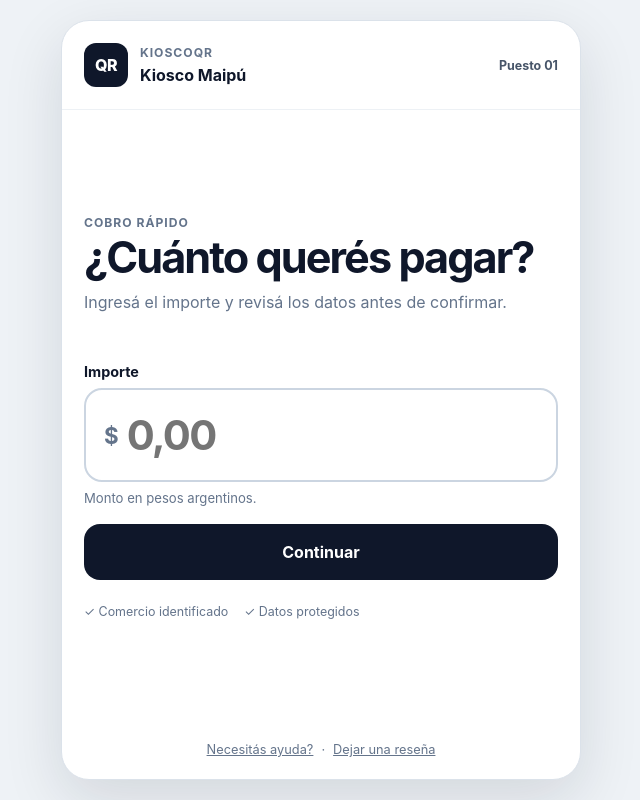
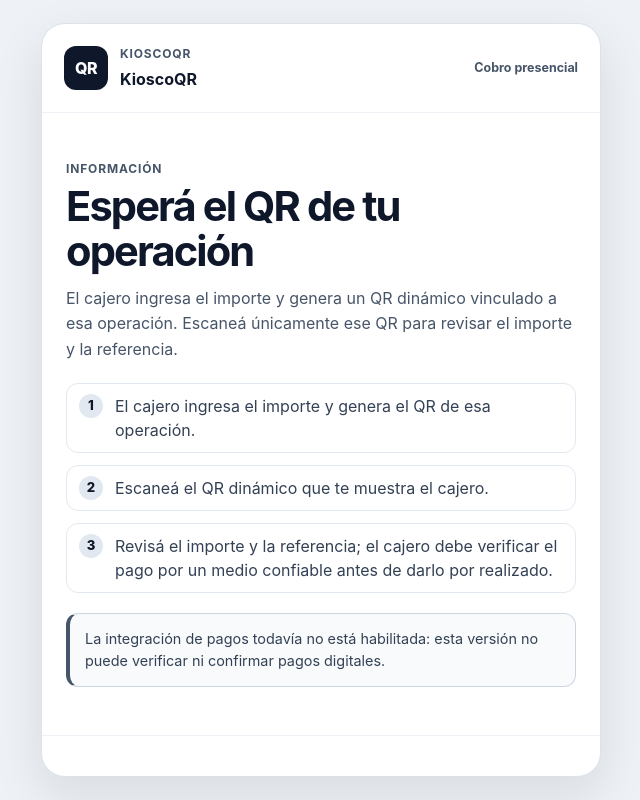
Before and after one commit to popnegro/kioscoqr, a website: page index.html in a window 1280 px wide. Shown: the whole page, without its empty margins (319-959 px from the left). Drawn offline with Linux system fonts and the light colour scheme.

Commit message:
fix(ui): align PMV with dynamic operation QR
Align public and cashier UI with the operation-specific dynamic QR flow. Keep digital payments disabled until provider verification is integrated.

```diff
--- a/app.js
+++ b/app.js
@@ -1,72 +1,120 @@
-const form = document.querySelector("#payment-form");
-const amount = document.querySelector("#amount");
 const content = document.querySelector("#app");
 const storeName = document.querySelector("#store-name");
 const stationBadge = document.querySelector(".station");
+const contactLink = document.querySelector("#contact-link");
+const reviewLink = document.querySelector("#review-link");
 
-function formatAmount(value) {
-  const normalized = value.replace(/\s/g, "").replace(/\./g, "").replace(",", ".");
-  const number = Number(normalized);
-  return Number.isFinite(number) ? number : 0;
+function node(tag, className, text) {
+  const item = document.createElement(tag);
+  if (className) item.className = className;
+  if (text !== undefined) item.textContent = text;
+  return item;
 }
 
-function renderMessage({ eyebrow, heading, message, status }) {
+function renderMessage({ eyebrow, heading, message, status, steps = [], amount = false }) {
   content.replaceChildren();
 
-  const section = document.createElement("section");
-  section.className = "intro";
-
-  const label = document.createElement("p");
-  label.className = "eyebrow";
-  label.textContent = eyebrow;
-
-  const title = document.createElement("h2");
-  title.textContent = heading;
-
-  const description = document.createElement("p");
-  description.className = "muted";
-  description.textContent = message;
-
-  section.append(label, title, description);
+  const section = node("section", "intro");
+  section.append(node("p", "eyebrow", eyebrow));
+  const title = node("h2", amount ? "amount-heading" : "", heading);
+  title.tabIndex = -1;
+  section.append(title, node("p", "muted", message));
   content.append(section);
 
+  if (steps.length) {
+    const list = node("ol", "steps");
+    for (const step of steps) list.append(node("li", "", step));
+    content.append(list);
+  }
+
   if (status) {
-    const note = document.createElement("div");
-    note.className = "trust";
-    const statusText = document.createElement("span");
-    statusText.textContent = status;
-    note.append(statusText);
+    const note = node("div", "status-note");
+    note.setAttribute("role", "status");
+    note.append(node("span", "", status));
     content.append(note);
+  }
+}
+
+function clearMerchantLinks() {
+  for (const link of [contactLink, reviewLink]) {
+    link.hidden = true;
+    link.removeAttribute("href");
+  }
+}
+
+function safeHttpsUrl(value) {
+  if (typeof value !== "string" || !value.trim()) return null;
+  try {
+    const url = new URL(value);
+    return url.protocol === "https:" ? url : null;
+  } catch {
+    return null;
+  }
+}
+
+function setMerchantLinks(publicInfo) {
+  clearMerchantLinks();
+  const number = typeof publicInfo?.whatsappNumber === "string"
+    ? publicInfo.whatsappNumber.replace(/\D/g, "")
+    : "";
+  if (number.length >= 8 && number.length <= 15) {
+    contactLink.href = "https://wa.me/" + number;
+    contactLink.hidden = false;
+  }
+
+  const reviewUrl = safeHttpsUrl(publicInfo?.googleReviewUrl);
+  if (reviewUrl && /(^|\.)google\.(com|com\.ar|es|co\.uk)$/i.test(reviewUrl.hostname)) {
+    reviewLink.href = reviewUrl.toString();
+    reviewLink.hidden = false;
   }
 }
 
 function formatOperationStatus(status) {
   const labels = {
-    CREATED: "Pendiente de pago",
+    CREATED: "Creada; pendiente de pago",
     PENDING: "Pendiente de verificación",
-    PAID: "Pagado",
-    FAILED: "Fallido",
-    CANCELLED: "Cancelado",
-    EXPIRED: "Vencido",
+    PAID: "Pago registrado",
+    FAILED: "Fallida",
+    CANCELLED: "Cancelada",
+    EXPIRED: "Vencida",
+    COMPLETED: "Finalizada",
   };
   return labels[status] || "Estado no reconocido";
 }
 
+function showHome() {
+  clearMerchantLinks();
+  storeName.textContent = "KioscoQR";
+  stationBadge.textContent = "Cobro presencial";
+  document.title = "KioscoQR · Cobro presencial";
+  renderMessage({
+    eyebrow: "Información",
+    heading: "Esperá el QR de tu operación",
+    message: "El cajero ingresa el importe y genera un QR dinámico vinculado a esa operación. Escaneá únicamente ese QR para revisar el importe y la referencia.",
+    steps: [
+      "El cajero ingresa el importe y genera el QR de esa operación.",
+      "Escaneá el QR dinámico que te muestra el cajero.",
+      "Revisá el importe y la referencia; el cajero debe verificar el pago por un medio confiable antes de darlo por realizado.",
+    ],
+    status: "La integración de pagos todavía no está habilitada: esta versión no puede verificar ni confirmar pagos digitales.",
+  });
+}
+
 function showStationError(message) {
+  clearMerchantLinks();
   renderMessage({
     eyebrow: "QR no validado",
     heading: "No se pudo identificar el puesto",
     message,
-    status: "No ingreses datos ni intentes realizar un pago.",
+    status: "No ingreses datos ni intentes realizar un pago. Verificá el QR con el comercio.",
   });
-  form.remove();
 }
 
 async function showOperation(reference, publicCode) {
   try {
     const response = await fetch(
       "/api/public/operations/" + encodeURIComponent(reference) + "?station=" + encodeURIComponent(publicCode),
-      { headers: { Accept: "application/json" } }
+      { headers: { Accept: "application/json" }, cache: "no-store" }
     );
     const payload = await response.json().catch(() => null);
 
@@ -75,11 +123,10 @@ async function showOperation(reference, publicCode) {
         eyebrow: "Operación no validada",
         heading: response.status === 404 ? "No encontramos esta operación" : "No se pudo consultar la operación",
         message: response.status === 404
-          ? "La referencia no corresponde a este puesto o la operación no está disponible. Verificá la referencia con el cajero."
+          ? "La referencia no corresponde a este puesto o ya no está disponible. Verificá los datos con el cajero."
           : "El servicio no pudo validar la referencia. Volvé a intentarlo más tarde.",
         status: "No se realizó ningún cobro. No ingreses datos de pago.",
       });
-      form.remove();
       return;
     }
 
@@ -88,16 +135,21 @@ async function showOperation(reference, publicCode) {
     const amountLabel = Number.isFinite(numericAmount)
       ? numericAmount.toLocaleString("es-AR", { minimumFractionDigits: 2, maximumFractionDigits: 2 })
       : "No disponible";
+    storeName.textContent = payload.tenant?.name || "Comercio";
+    stationBadge.textContent = payload.station?.name || "Puesto de cobro";
+    document.title = "Operación " + operation.reference + " · KioscoQR";
+    setMerchantLinks(payload.public);
 
     renderMessage({
       eyebrow: "Operación identificada",
       heading: "$" + amountLabel,
-      message: "Referencia: " + operation.reference + ". Estado: " + formatOperationStatus(operation.status) + ".",
-      status: operation.paymentEnabled === false
-        ? "Pago digital no habilitado. Esta operación no inició ni confirmó ningún cobro; seguí las indicaciones del cajero."
-        : "El estado de pago no está habilitado para consulta automática. Verificá con el cajero antes de continuar.",
+      amount: true,
+      message: "Comercio: " + (payload.tenant?.name || "No disponible") +
+        ". Puesto: " + (payload.station?.name || "No disponible") +
+        ". Referencia: " + operation.reference + ". Estado registrado: " + formatOperationStatus(operation.status) + ".",
+      status: "Pago digital deshabilitado. Esta pantalla solo consulta la operación: no inicia, verifica ni confirma un cobro. Seguí las indicaciones del cajero.",
+      steps: ["Revisá el importe y el comercio.", "Si hay alguna diferencia, no continúes y consultá al cajero."],
     });
-    form.remove();
   } catch {
     renderMessage({
       eyebrow: "Servicio no disponible",
@@ -105,83 +157,66 @@ async function showOperation(reference, publicCode) {
       message: "Verificá tu conexión e intentá nuevamente.",
       status: "No se realizó ningún cobro. No ingreses datos de pago.",
     });
-    form.remove();
   }
 }
 
-async function resolvePrintedQrStation() {
+async function resolveRoute() {
   const params = new URLSearchParams(window.location.search);
   const publicCode = params.get("station");
+  const reference = params.get("reference");
 
-  // The unparameterized homepage remains an explicitly labeled visual demo.
-  if (!publicCode) return;
+  if (!publicCode) {
+    showHome();
+    return;
+  }
 
-  const submitButton = form.querySelector("button[type='submit']");
-  if (submitButton) submitButton.disabled = true;
+  if (!/^[A-Za-z0-9_-]{3,64}$/.test(publicCode)) {
+    showStationError("El enlace contiene un código de puesto inválido.");
+    return;
+  }
 
   try {
     const response = await fetch("/api/public/stations/" + encodeURIComponent(publicCode), {
       headers: { Accept: "application/json" },
+      cache: "no-store",
     });
     const payload = await response.json().catch(() => null);
 
     if (!response.ok || !payload?.ok || !payload.station || !payload.tenant) {
-      showStationError(
-        response.status === 404
-          ? "El QR no corresponde a un puesto activo. Contactá al comercio."
-          : "No pudimos validar el QR. Volvé a intentarlo más tarde."
-      );
+      showStationError(response.status === 404
+        ? "El QR no corresponde a un puesto activo. Contactá al comercio."
+        : "No pudimos validar el QR. Volvé a intentarlo más tarde.");
       return;
     }
 
     storeName.textContent = payload.tenant.name;
     stationBadge.textContent = payload.station.name;
     document.title = "Cobro en " + payload.tenant.name + " · KioscoQR";
+    setMerchantLinks(payload.public);
 
-    const reference = params.get("reference");
     if (reference) {
+      if (!/^[0-9a-f]{8}-[0-9a-f]{4}-[1-8][0-9a-f]{3}-[89ab][0-9a-f]{3}-[0-9a-f]{12}$/i.test(reference)) {
+        showStationError("La referencia de operación tiene un formato inválido.");
+        return;
+      }
       await showOperation(reference, publicCode);
       return;
     }
 
-    // A printed station QR identifies the checkout only. It must not let a
-    // customer choose the amount or simulate a payment confirmation.
     renderMessage({
       eyebrow: "Comercio identificado",
-      heading: "Solicitá la operación al cajero",
-      message: "Este QR identifica el puesto de cobro. El pago digital todavía no está habilitado; el cajero debe generar una operación antes de que puedas continuar.",
-      status: "No se realizó ningún cobro. No ingreses datos de pago.",
+      heading: "Pedí tu operación al cajero",
+      message: "Este enlace no identifica una operación con importe. Pedile al cajero que genere y te muestre el QR dinámico asociado al cobro.",
+      steps: [
+        "El cajero ingresa el importe y genera el QR dinámico de la operación.",
+        "Escaneá el QR dinámico específico que te muestra el cajero.",
+        "Revisá el importe y la referencia; el cajero debe verificar el pago por un medio confiable antes de darlo por realizado.",
+      ],
+      status: "La integración de pagos todavía no está habilitada: esta versión no puede verificar ni confirmar pagos digitales.",
     });
-    form.remove();
   } catch {
     showStationError("No pudimos conectar con el servicio. Verificá tu conexión e intentá nuevamente.");
-  } finally {
-    if (submitButton && submitButton.isConnected) submitButton.disabled = false;
   }
 }
 
-resolvePrintedQrStation();
-
-form.addEventListener("submit", (event) => {
-  event.preventDefault();
-  const value = formatAmount(amount.value);
-
-  if (value <= 0) {
-    amount.setAttribute("aria-invalid", "true");
-    amount.focus();
-    return;
-  }
-
-  amount.removeAttribute("aria-invalid");
-  content.innerHTML = `
-    <section class="intro">
-      <p class="eyebrow">Demo visual</p>
-      <h2>$${value.toLocaleString("es-AR", { minimumFractionDigits: 2 })}</h2>
-      <p class="muted">${storeName.textContent} · ${stationBadge.textContent}</p>
-    </section>
-    <div class="trust"><span>Esta es una demostración. No se crea ni se confirma ningún pago.</span></div>
-    <button class="primary" id="back" type="button">Volver</button>
-  `;
-
-  document.querySelector("#back").addEventListener("click", () => window.location.reload());
-});
+resolveRoute();
--- a/index.html
+++ b/index.html
@@ -1,11 +1,12 @@
 <!doctype html>
-<html lang="es">
+<html lang="es-AR">
 <head>
   <meta charset="UTF-8">
   <meta name="viewport" content="width=device-width, initial-scale=1">
   <meta name="theme-color" content="#0f172a">
-  <meta name="description" content="KioscoQR — experiencia de cobro simple y segura.">
-  <title>KioscoQR</title>
+  <meta name="description" content="KioscoQR: información de cobro presencial y consulta de operaciones.">
+  <meta name="robots" content="noindex, nofollow">
+  <title>KioscoQR · Cobro presencial</title>
   <link rel="stylesheet" href="/styles.css">
 </head>
 <body>
@@ -13,41 +14,24 @@
     <section class="kiosk" aria-labelledby="store-name">
       <header class="brand">
         <div class="brand-mark" aria-hidden="true">QR</div>
-        <div>
+        <div class="brand-copy">
           <p class="eyebrow">KioscoQR</p>
-          <h1 id="store-name">Kiosco Maipú</h1>
+          <h1 id="store-name">KioscoQR</h1>
         </div>
-        <span class="station">Puesto 01</span>
+        <span class="station">Cobro presencial</span>
       </header>
 
-      <div id="app" class="content">
+      <div id="app" class="content" aria-live="polite" aria-atomic="true">
         <section class="intro">
-          <p class="eyebrow">Cobro rápido</p>
-          <h2>¿Cuánto querés pagar?</h2>
-          <p class="muted">Ingresá el importe y revisá los datos antes de confirmar.</p>
+          <p class="eyebrow">Información</p>
+          <h2>Preparando la consulta</h2>
+          <p class="muted">Estamos validando el enlace. No ingreses datos de pago.</p>
         </section>
-
-        <form id="payment-form" class="payment-form">
-          <label for="amount">Importe</label>
-          <div class="amount-wrap">
-            <span aria-hidden="true">$</span>
-            <input id="amount" name="amount" inputmode="decimal" autocomplete="off" placeholder="0,00" aria-describedby="amount-help" required>
-          </div>
-          <p id="amount-help" class="help">Monto en pesos argentinos.</p>
-
-          <button class="primary" type="submit">Continuar</button>
-        </form>
-
-        <div class="trust" aria-label="Información del comercio">
-          <span>✓ Comercio identificado</span>
-          <span>✓ Datos protegidos</span>
-        </div>
       </div>
 
-      <footer>
-        <a href="https://wa.me/" aria-label="Contactar por WhatsApp">Necesitás ayuda?</a>
-        <span aria-hidden="true">·</span>
-        <a href="#" id="review-link">Dejar una reseña</a>
+      <footer aria-label="Contacto del comercio">
+        <a href="#" id="contact-link" hidden rel="noopener noreferrer" target="_blank">Contactar al comercio</a>
+        <a href="#" id="review-link" hidden rel="noopener noreferrer" target="_blank">Dejar una reseña</a>
       </footer>
     </section>
   </main>
--- a/styles.css
+++ b/styles.css
@@ -1,9 +1,11 @@
 :root {
+  color-scheme: light;
   font-family: Inter, ui-sans-serif, system-ui, -apple-system, BlinkMacSystemFont, "Segoe UI", sans-serif;
   color: #0f172a;
   background: #eef2f6;
   font-synthesis: none;
   text-rendering: optimizeLegibility;
+  -webkit-text-size-adjust: 100%;
 }
 
 * { box-sizing: border-box; }
@@ -15,31 +17,30 @@ body {
 }
 
 button, input { font: inherit; }
-
 button, a { -webkit-tap-highlight-color: transparent; }
 
 .shell {
   min-height: 100vh;
   display: grid;
   place-items: center;
-  padding: 16px;
+  padding: 20px;
 }
 
 .kiosk {
-  width: min(100%, 520px);
-  min-height: min(760px, calc(100vh - 32px));
+  width: min(100%, 560px);
+  min-height: min(720px, calc(100vh - 40px));
   display: flex;
   flex-direction: column;
   background: #fff;
   border: 1px solid #dbe2ea;
-  border-radius: 28px;
-  box-shadow: 0 20px 60px rgba(15, 23, 42, .12);
+  border-radius: 24px;
+  box-shadow: 0 18px 50px rgba(15, 23, 42, .10);
   overflow: hidden;
 }
 
 .brand {
   display: grid;
-  grid-template-columns: auto 1fr auto;
+  grid-template-columns: auto minmax(0, 1fr) auto;
   gap: 12px;
   align-items: center;
   padding: 22px;
@@ -58,114 +59,134 @@ button, a { -webkit-tap-highlight-color: transparent; }
   letter-spacing: -.04em;
 }
 
+.brand-copy { min-width: 0; }
 .eyebrow {
-  margin: 0 0 5px;
-  color: #64748b;
-  font-size: .76rem;
+  margin: 0 0 7px;
+  color: #475569;
+  font-size: .75rem;
   font-weight: 750;
-  letter-spacing: .08em;
+  letter-spacing: .07em;
+  line-height: 1.35;
   text-transform: uppercase;
 }
 
 h1, h2, p { margin-top: 0; }
-h1 { margin-bottom: 0; font-size: 1rem; }
-h2 { margin-bottom: 10px; font-size: clamp(1.8rem, 7vw, 2.7rem); line-height: 1.05; letter-spacing: -.045em; }
-.muted { color: #64748b; line-height: 1.55; }
-.station { color: #475569; font-size: .78rem; font-weight: 700; white-space: nowrap; }
+h1 { margin-bottom: 0; font-size: 1rem; overflow-wrap: anywhere; }
+h2 {
+  margin-bottom: 12px;
+  font-size: clamp(1.8rem, 7vw, 2.6rem);
+  line-height: 1.08;
+  letter-spacing: -.045em;
+  overflow-wrap: anywhere;
+}
+.amount-heading { font-variant-numeric: tabular-nums; }
+.muted { color: #475569; line-height: 1.6; }
+.station { color: #475569; font-size: .78rem; font-weight: 700; text-align: right; }
 
 .content {
   flex: 1;
   display: flex;
   flex-direction: column;
   justify-content: center;
-  padding: clamp(28px, 8vw, 56px) 22px;
+  gap: 20px;
+  padding: clamp(28px, 7vw, 48px) 24px;
 }
 
-.intro { margin-bottom: 32px; }
+.intro { margin: 0; }
+.intro .muted { margin-bottom: 0; }
 
-.payment-form label {
-  display: block;
-  margin-bottom: 8px;
-  font-size: .9rem;
-  font-weight: 750;
+.steps {
+  display: grid;
+  gap: 12px;
+  margin: 0;
+  padding: 0;
+  list-style: none;
+  counter-reset: step;
 }
 
-.amount-wrap {
-  display: flex;
-  align-items: center;
-  border: 2px solid #cbd5e1;
-  border-radius: 18px;
-  padding: 0 18px;
-  transition: border-color .15s, box-shadow .15s;
+.steps li {
+  position: relative;
+  min-height: 44px;
+  padding: 10px 12px 10px 48px;
+  border: 1px solid #e2e8f0;
+  border-radius: 12px;
+  color: #334155;
+  line-height: 1.5;
+  counter-increment: step;
 }
 
-.amount-wrap:focus-within {
-  border-color: #0f172a;
-  box-shadow: 0 0 0 4px rgba(15, 23, 42, .08);
+.steps li::before {
+  content: counter(step);
+  position: absolute;
+  left: 12px;
+  top: 10px;
+  display: grid;
+  place-items: center;
+  width: 24px;
+  height: 24px;
+  border-radius: 50%;
+  background: #e2e8f0;
+  color: #0f172a;
+  font-size: .82rem;
+  font-weight: 800;
 }
 
-.amount-wrap span {
-  color: #64748b;
-  font-size: 1.4rem;
-  font-weight: 700;
-}
-
-.amount-wrap input {
-  width: 100%;
-  min-width: 0;
-  border: 0;
-  outline: 0;
-  padding: 20px 8px;
-  color: #0f172a;
-  background: transparent;
-  font-size: clamp(1.8rem, 8vw, 2.6rem);
-  font-weight: 750;
-  letter-spacing: -.04em;
-}
-
-.help {
-  margin: 8px 0 18px;
-  color: #64748b;
-  font-size: .82rem;
-}
-
-.primary {
-  width: 100%;
-  min-height: 56px;
-  border: 0;
-  border-radius: 16px;
-  background: #0f172a;
-  color: #fff;
-  cursor: pointer;
-  font-weight: 750;
-}
-
-.primary:hover { background: #1e293b; }
-.primary:active { transform: translateY(1px); }
-.primary:focus-visible, a:focus-visible { outline: 3px solid #94a3b8; outline-offset: 3px; }
-
-.trust {
-  display: flex;
-  flex-wrap: wrap;
-  gap: 8px 16px;
-  margin-top: 24px;
-  color: #64748b;
-  font-size: .78rem;
+.status-note {
+  padding: 14px 15px;
+  border: 1px solid #cbd5e1;
+  border-left: 4px solid #475569;
+  border-radius: 12px;
+  background: #f8fafc;
+  color: #334155;
+  font-size: .9rem;
+  line-height: 1.55;
 }
 
 footer {
   display: flex;
+  flex-wrap: wrap;
   justify-content: center;
-  gap: 8px;
+  gap: 10px 20px;
   padding: 18px 22px 22px;
-  color: #64748b;
-  font-size: .8rem;
+  border-top: 1px solid #edf1f5;
+  color: #334155;
+  font-size: .88rem;
 }
 
-footer a { color: inherit; }
+footer a {
+  color: #1d4ed8;
+  font-weight: 650;
+  text-underline-offset: 3px;
+}
 
-@media (max-width: 420px) {
+footer a:hover { color: #1e40af; }
+[hidden] { display: none !important; }
+
+a:focus-visible, button:focus-visible, input:focus-visible, h2:focus-visible {
+  outline: 3px solid #2563eb;
+  outline-offset: 4px;
+}
+
+@media (max-width: 480px) {
   .shell { padding: 0; }
-  .kiosk { min-height: 100vh; border: 0; border-radius: 0; }
-  .station { display: none; }
+  .kiosk {
+    width: 100%;
+    min-height: 100vh;
+    border: 0;
+    border-radius: 0;
+    box-shadow: none;
+  }
+  .brand { padding: 18px; grid-template-columns: auto minmax(0, 1fr); }
+  .station { grid-column: 2; text-align: left; }
+  .content { padding: 30px 20px; }
+  footer { padding-bottom: max(20px, env(safe-area-inset-bottom)); }
 }
+
+@media (prefers-reduced-motion: reduce) {
+  *, *::before, *::after {
+    scroll-behavior: auto !important;
+    animation-duration: .01ms !important;
+    animation-iteration-count: 1 !important;
+    transition-duration: .01ms !important;
+  }
+}
```
Also changed, not shown: cashier.js (+5 -5 lines), src/routes/operations.ts (+19 -1 lines).
